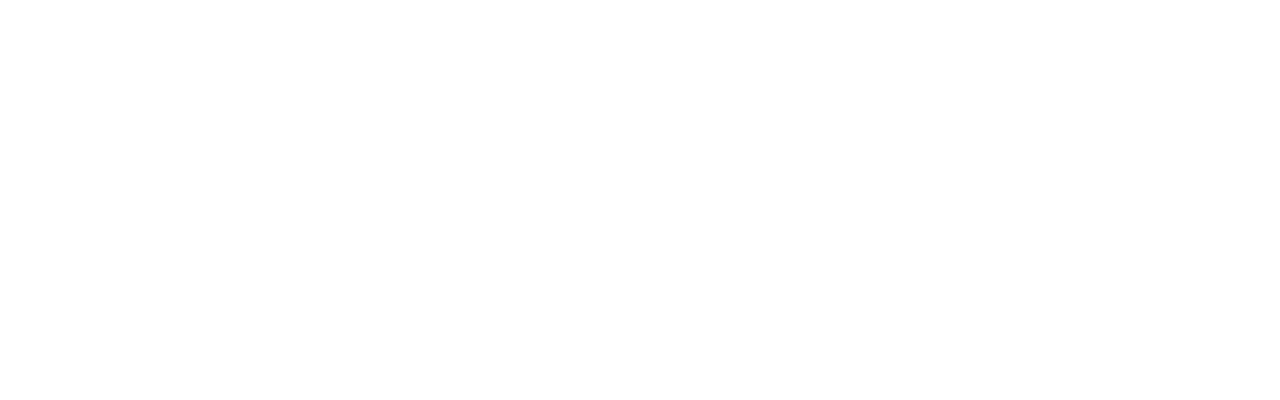
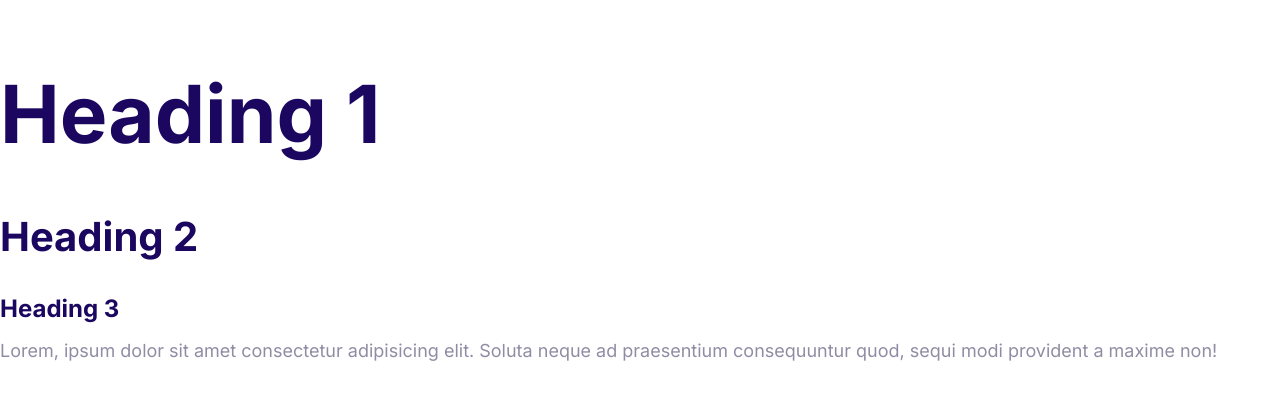
Before and after one commit to Lemarks/Lemarkify, a plain HTML site: page index.html in a window 1280 px wide. Drawn offline with Linux system fonts and the light colour scheme.

Commit message:
Define the styles for fonts and corrected root css

```diff
--- a/css/styles.css
+++ b/css/styles.css
@@ -1,7 +1,57 @@
 :root {
   --color-primary: #2584ff;
   --color-secondary: #00d9ff;
-  --color_accent: #ff3400;
-  --color_headings: #1b0760;
-  --color_body: #918ca4;
+  --color-accent: #ff3400;
+  --color-headings: #1b0760;
+  --color-body: #918ca4;
 }
+
+html {
+  font-size: 62.5%;
+}
+
+body {
+  font-family: Inter, Arial, Helvetica, sans-serif;
+  font-size: 2.4rem;
+  line-height: 1.5;
+  color: var(--color-body);
+}
+
+h1,
+h2,
+h3 {
+  color: var(--color-headings);
+  margin-bottom: 1rem;
+}
+
+h1 {
+  font-size: 7rem;
+}
+h2 {
+  font-size: 4rem;
+}
+h3 {
+  font-size: 3rem;
+}
+
+p {
+  margin-top: 0;
+}
+
+@media screen and (min-width: 1024px) {
+  body {
+    font-size: 1.8rem;
+  }
+
+  h1 {
+    font-size: 8rem;
+  }
+
+  h2 {
+    font-size: 4rem;
+  }
+
+  h3 {
+    font-size: 2.4rem;
+  }
+}
--- a/index.html
+++ b/index.html
@@ -5,10 +5,15 @@
     <meta http-equiv="X-UA-Compatible" content="IE=edge">
     <meta name="viewport" content="width=device-width, initial-scale=1.0">
     <title>Document</title>
+    <link rel="preconnect" href="https://fonts.gstatic.com">
+<link href="https://fonts.googleapis.com/css2?family=Inter:wght@400;700&display=swap" rel="stylesheet">
     <link rel="stylesheet" href="css/normalize.css">
     <link rel="stylesheet" href="css/styles.css">
 </head>
 <body>
-
+    <h1>Heading 1</h1>
+    <h2>Heading 2</h2>
+    <h3>Heading 3</h3>
+    <p>Lorem, ipsum dolor sit amet consectetur adipisicing elit. Soluta neque ad praesentium consequuntur quod, sequi modi provident a maxime non!</p>
 </body>
 </html>
```
